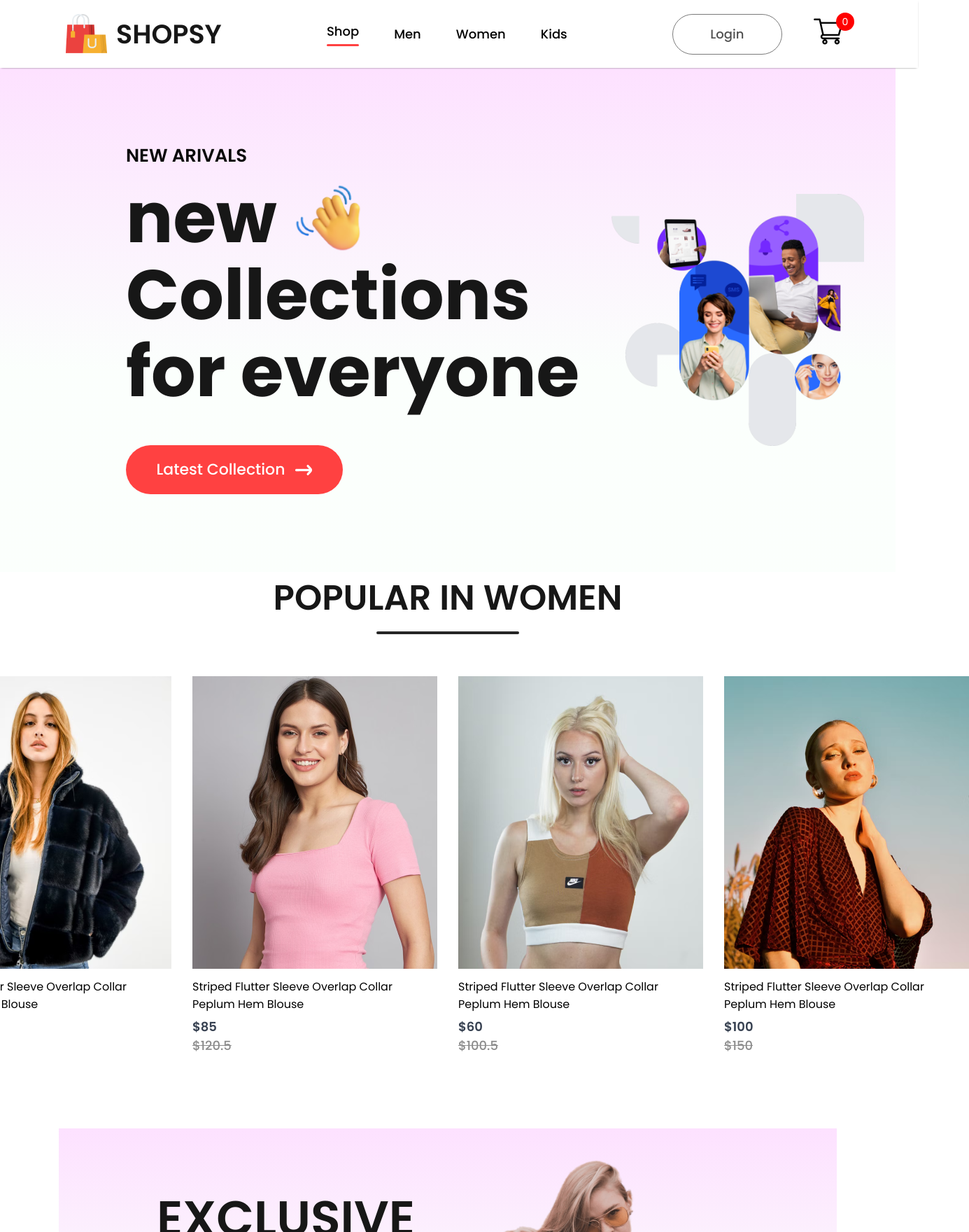
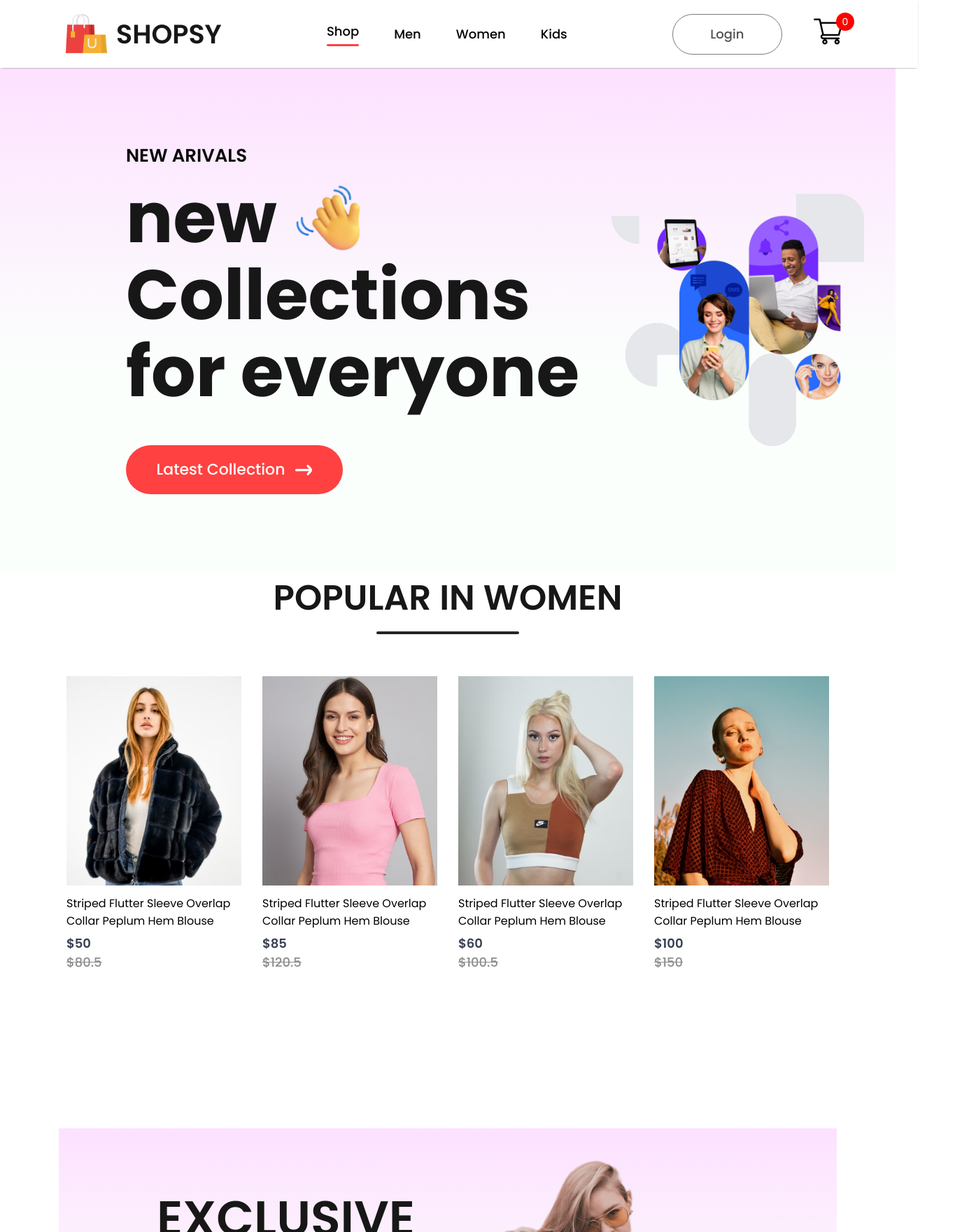
Before and after one commit to souravcodes1080/mern-ecommerce, a React (Vite) app in the folder frontend/: page / in a window 1280 px wide. Shown: the top 1760 px of the page at 70% size, 1385 px wide, since content can reach past the window. Built offline with nearby package versions, Linux system fonts and the light colour scheme.

Commit message:
item fixed

```diff
--- a/frontend/src/Components/Item/Item.jsx
+++ b/frontend/src/Components/Item/Item.jsx
@@ -1,10 +1,10 @@
 import React from 'react'
 import "./item.css"
-function Items({image, name, new_price, old_price}) {
+function Item({image, name, new_price, old_price}) {
   return (
     <>
         <div className="item">
-            <img src={image} alt="product_image" />
+            <img src={image} alt="product_image" width={"100%"} />
             <p>{name}</p>
             <div className="items-prices">
               <div className="item-price-new">
@@ -19,4 +19,4 @@ function Items({image, name, new_price, old_price}) {
   )
 }
 
-export default Items
+export default Item
--- a/frontend/src/Components/Item/item.css
+++ b/frontend/src/Components/Item/item.css
@@ -1,5 +1,5 @@
 .item{
-    width: 350px;
+    width: 250px;
 }
 
 .item p{
```
